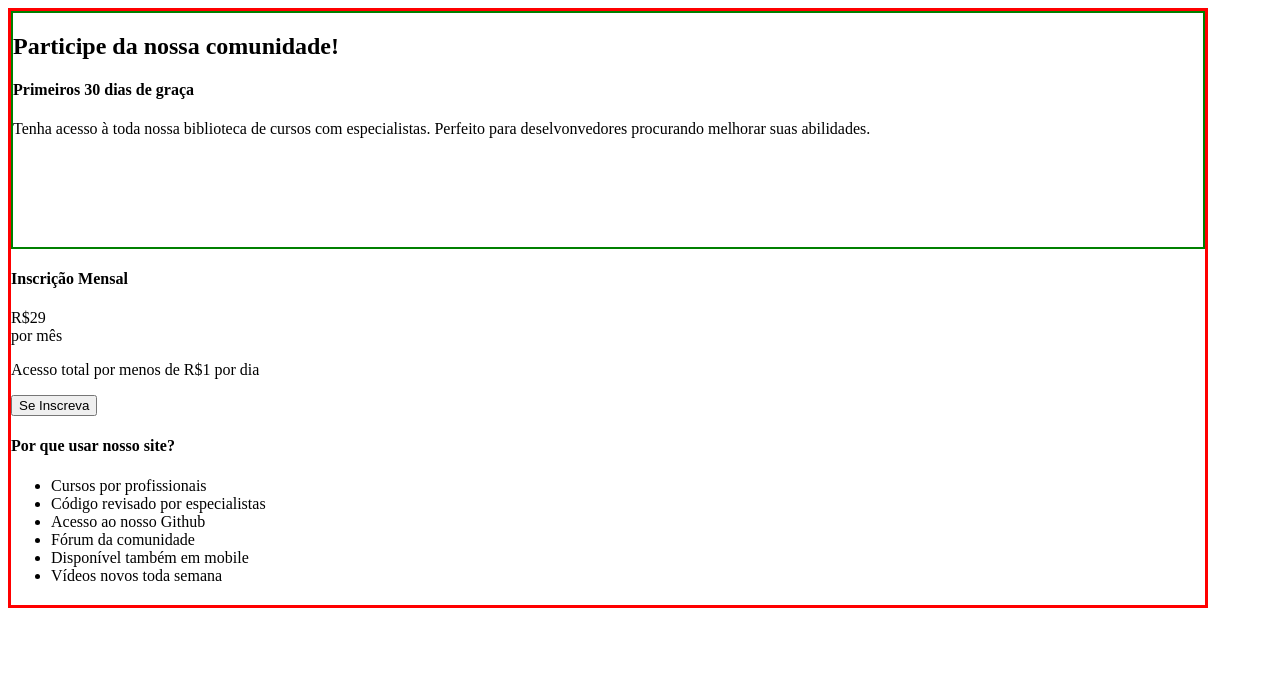
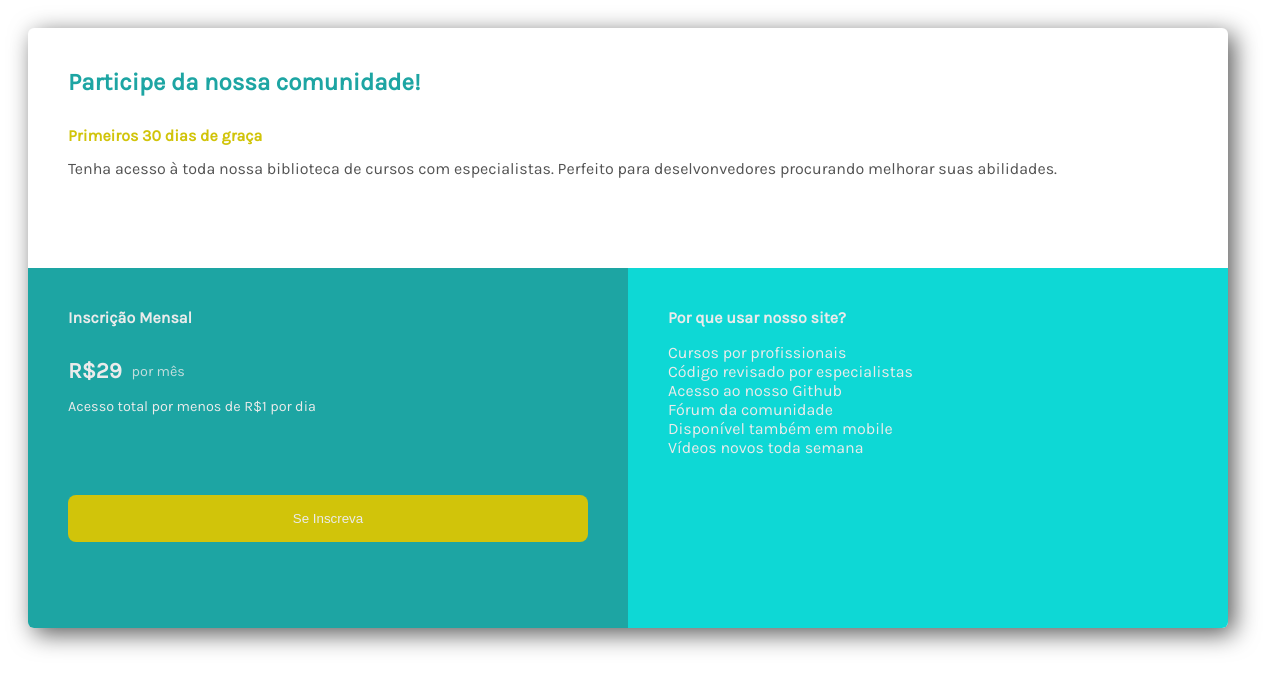
Before and after one commit to Pipilson/DesafioPricingCard, a plain HTML site: page index.html in a window 1280 px wide. Drawn offline with Linux system fonts and the light colour scheme.

Commit message:
adicionado css

```diff
--- a/index.html
+++ b/index.html
@@ -3,6 +3,9 @@
         <meta charset="utf-8">
         <title>Teste</title>
         <link rel="stylesheet" type="text/css" href="style.css">
+        <link rel="preconnect" href="https://fonts.googleapis.com">
+        <link rel="preconnect" href="https://fonts.gstatic.com" crossorigin>
+        <link href="https://fonts.googleapis.com/css2?family=Karla:ital,wght@0,400;1,700&display=swap" rel="stylesheet">
     </head>
 
     <div id="card">
@@ -15,16 +18,14 @@
         <div id="baixo">
             <div id="esquerda">
                 <h4>Inscrição Mensal</h4>
-                <div>
-                    <div>R$29</div>
-                    <div>por mês</div>
+                <div id="preco-ctn">
+                    <div id="preco">R$29</div>
+                    <div id="tempo">por mês</div>
                 </div>
 
                 <p>Acesso total por menos de R$1 por dia</p>
                 <button>Se Inscreva</button>
-            </div>
-
-            <div id="direita">
+            </div><div id="direita">
                 <h4>Por que usar nosso site?</h4>
                 <ul>
                     <li>Cursos por profissionais</li>
--- a/style.css
+++ b/style.css
@@ -1,5 +1,15 @@
 html {
     box-sizing: border-box;
+    font-family: 'Karla';
+    font-size: 16px;
+}
+
+body {
+    padding: 20px;
+}
+
+h2, h4, p {
+    margin: 0;
 }
 
 *, *:before, *:after {
@@ -9,11 +19,100 @@ html {
 #card {
     width: 1200px;
     height: 600px;
-    border: 3px solid red;
+    /*border: 3px solid red;*/
+    box-shadow: 6px 6px 24px 0px rgba(89,89,89,1);
+    border-radius: 6px;
+    overflow: hidden;
 }
 
 #cima {
     width: 100%;
     height: 40%;
-    border: 2px solid green;
+    /*border: 2px solid green;*/
+    padding: 40px;
 }
+
+#baixo {
+    width: 100%;
+    height: 60%;
+    /*border: 2px solid blue;*/
+    color: rgb(235, 235, 235);
+}
+
+#esquerda {
+    display: inline-block;
+    width: 50%;
+    height: 100%;
+    /*border: 2px solid orange;*/
+    vertical-align: top;
+    background-color: #1da5a3;
+    padding: 40px;
+}
+
+#direita {
+    display: inline-block;
+    width: 50%;
+    height: 100%;
+    /*border: 2px solid black;*/
+    vertical-align: top;
+    background-color: #0ed8d5;
+    padding: 40px;
+}
+
+#cima h2 {
+    color: #1da5a3;
+    margin: 0 0 30px 0;
+}
+
+#cima h4 {
+    color: #d1c40a;
+    margin: 0 0 14px 0;
+}
+
+#cima p {
+    color: rgb(83, 83, 83);
+}
+
+button {
+    color: rgb(235, 235, 235);
+    background-color: #d1c40a;
+    border: none;
+    padding: 16px;
+    width: 100%;
+    border-radius: 8px;
+}
+
+#preco {
+    font-weight: 700;
+    font-size: 1.4rem;
+}
+
+#esquerda h4 {
+    margin: 0 0 30px 0;
+}
+
+#tempo, #preco {
+    display: inline-block;
+}
+
+#preco-ctn {
+    margin: 0 0 14px 0;
+}
+
+#tempo {
+    position: relative;
+    top: -2px;
+    font-size: 0.9rem;
+    opacity: 0.8;
+    margin: 0 0 0 6px;
+}
+
+#esquerda p {
+    font-size: 0.9rem;
+    margin: 0 0 80px 0;
+}
+
+ul {
+    padding: 0;
+    list-style: none;
+}
```
